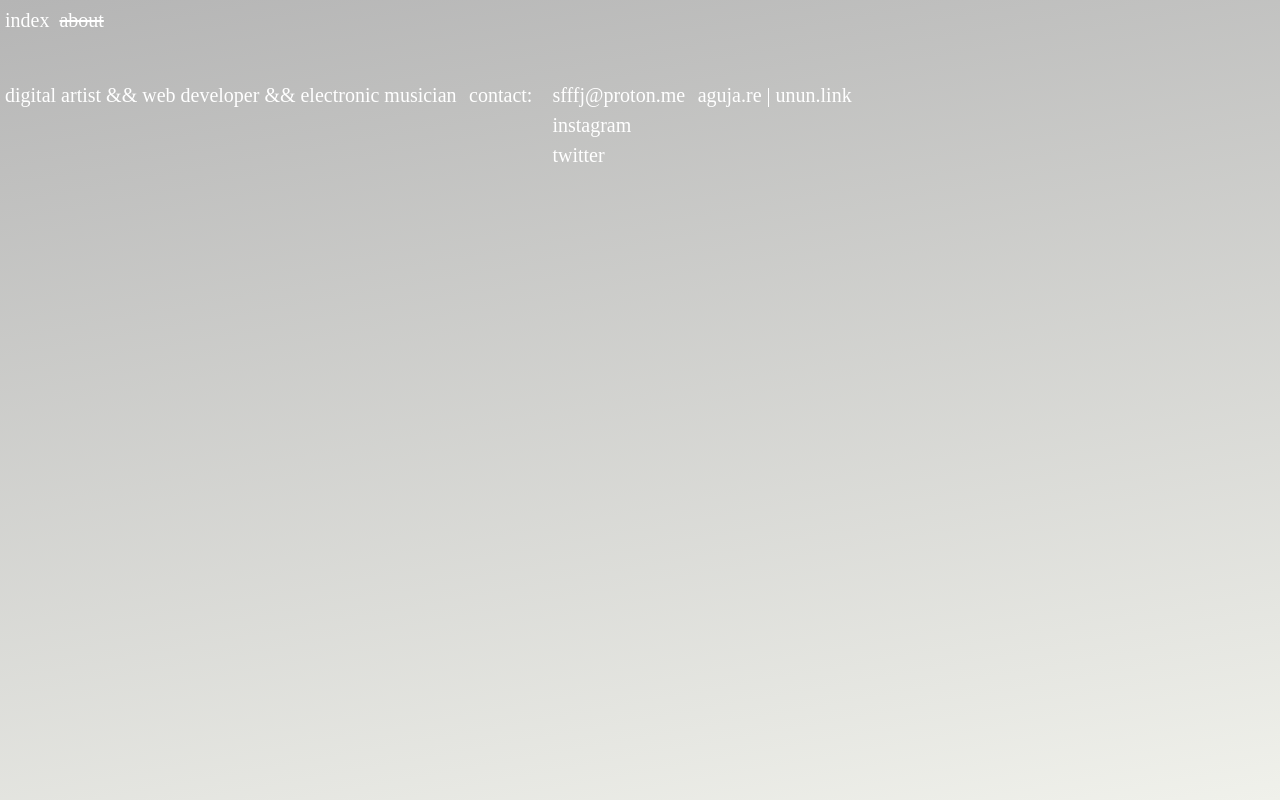
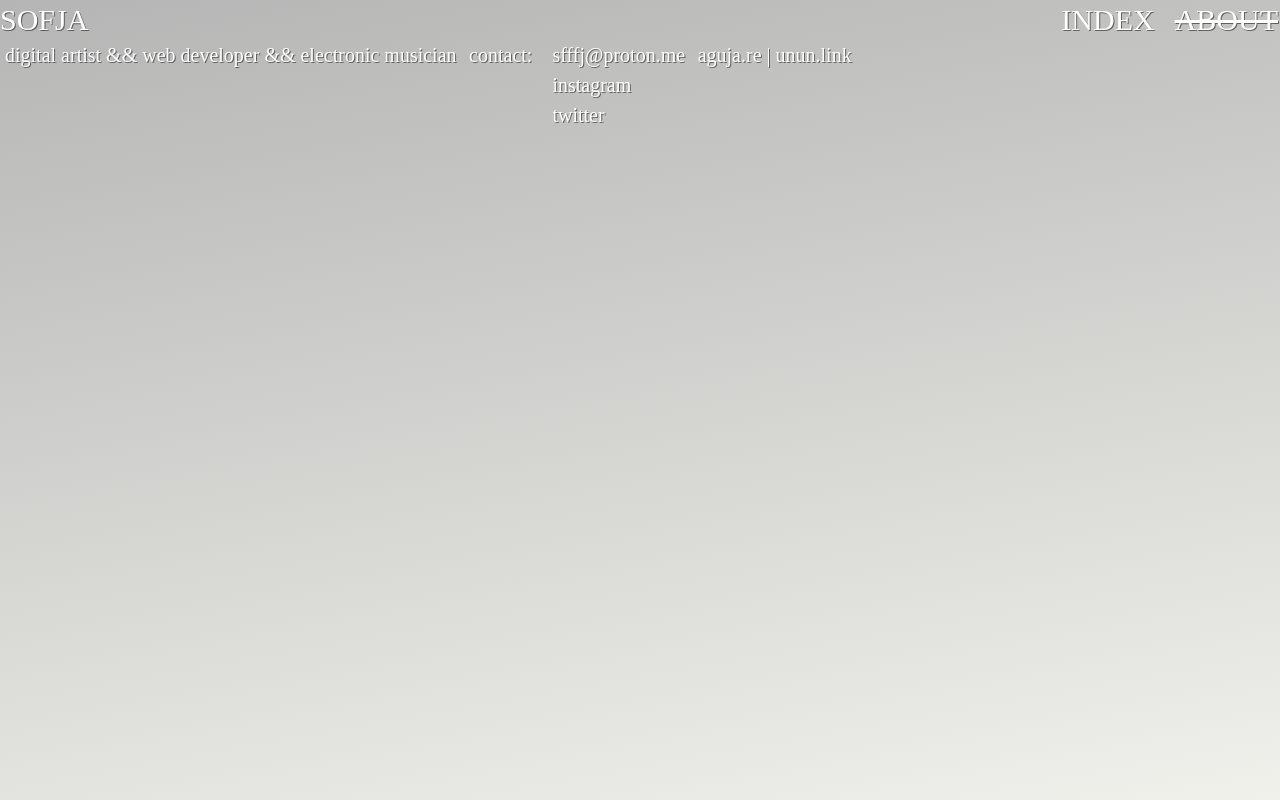
Before and after one commit to sofffja/sofja.uno, a React (Vite) app: page /about in a window 1280 px wide. Built offline with nearby package versions, Linux system fonts and the light colour scheme; a web font is replaced by a local one.

Commit message:
Change menu layout. Fix margins and add drop shadow in about section

```diff
--- a/src/components/About.jsx
+++ b/src/components/About.jsx
@@ -2,7 +2,7 @@ export default function About() {
   const baseStyle = 'hover:text-primary transition-colors';
 
   return (
-    <div className="flex md:flex-row flex-col md:gap-0 gap-8 justify-between lg:w-3/4 xl:w-2/3 py-16">
+    <div className="mt-6 md:mt-8 drop-shadow-[1px_1px_0px_rgba(0,0,0,0.5)] flex md:flex-row flex-col justify-between lg:w-3/4 xl:w-2/3">
       <p>digital artist && web developer && electronic musician</p>
 
       <div className="flex gap-4">
--- a/src/components/Menu.jsx
+++ b/src/components/Menu.jsx
@@ -5,7 +5,8 @@ export default function Menu() {
 
   return (
     <>
-      <nav className="fixed top-0 left-0 p-1 flex gap-2">
+      <nav className="fixed top-0 left-0 flex gap-2 md:gap-4 drop-shadow-[1px_1px_0px_rgba(0,0,0,0.5)] uppercase text-xl md:text-2xl pr-[2px] leading-none w-full mix-blend-difference ">
+        <h1 className="mr-auto">Sofja</h1>
         <NavLink
           to="/"
           className={({ isActive }) =>
```
